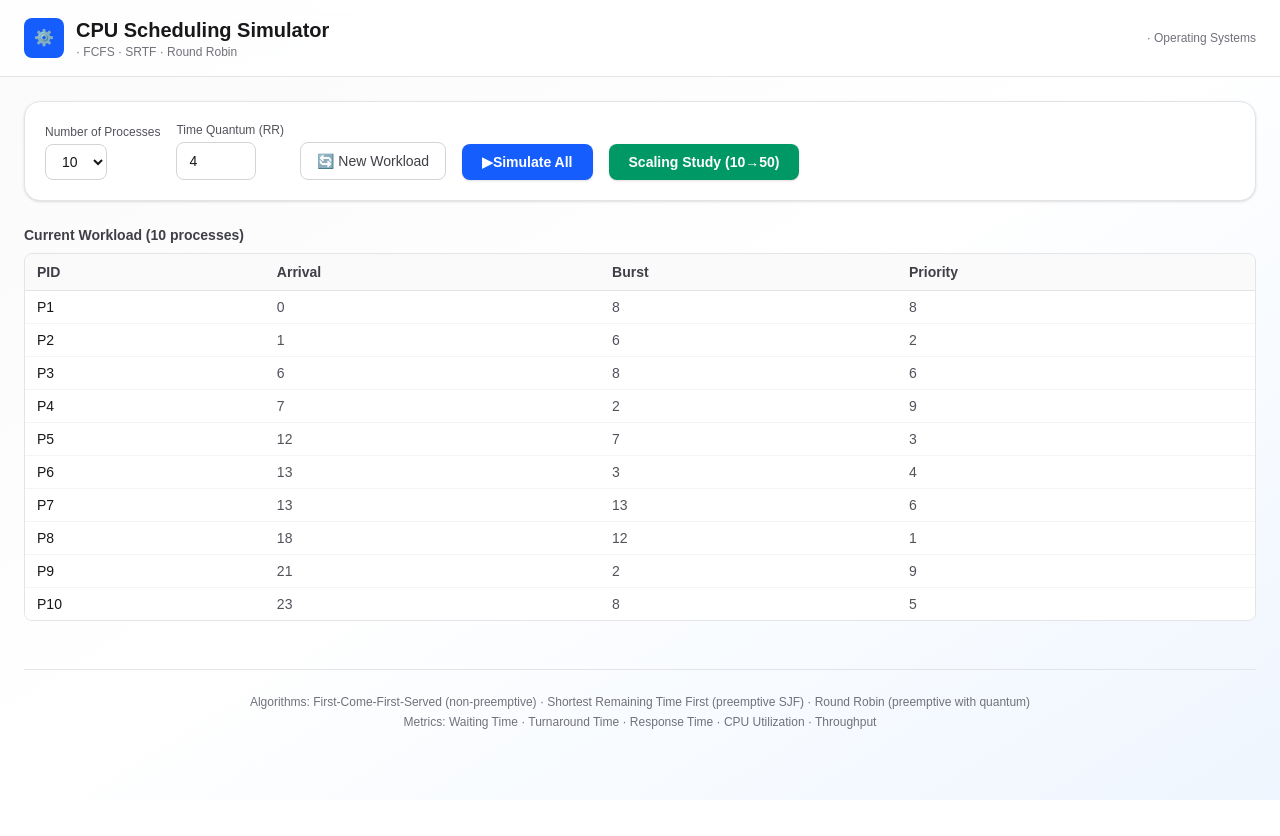
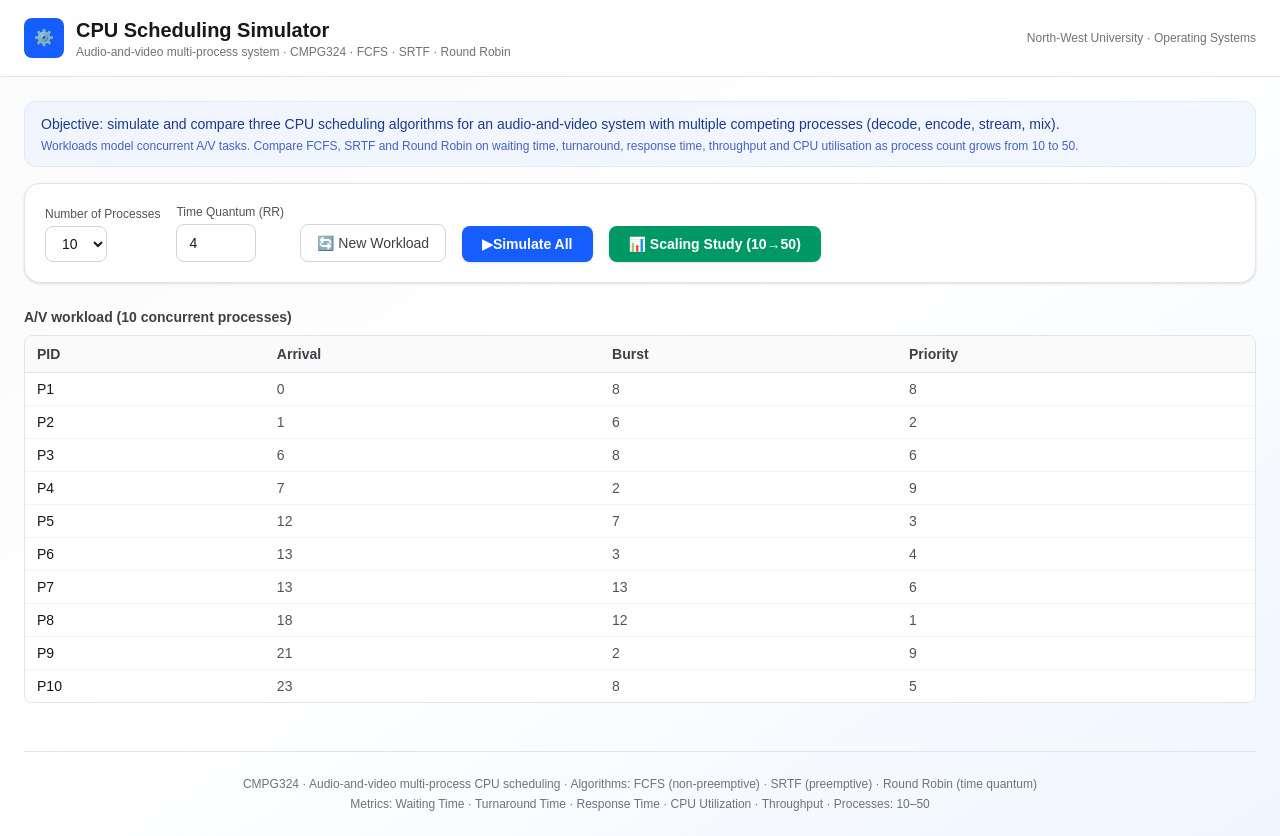
Before and after one commit to CalvinMachitje/cpu-scheduler, a Next.js app: page / in a window 1280 px wide. Before the commit the page ends 800 px from the top, so only its background shows below. Built offline with nearby package versions, Linux system fonts and the light colour scheme.

Commit message:
feat: enhance metadata and descriptions for CPU scheduling simulator; update algorithms and types for audio-video system context

```diff
--- a/src/app/layout.tsx
+++ b/src/app/layout.tsx
@@ -1,4 +1,3 @@
-// root/cpu-scheduler/src/app/layout.tsx
 import type { Metadata } from "next";
 import { Geist, Geist_Mono } from "next/font/google";
 import "./globals.css";
@@ -14,8 +13,9 @@ const geistMono = Geist_Mono({
 });
 
 export const metadata: Metadata = {
-  title: "CPU Scheduling Simulator",
-  description: "Simulate and compare FCFS, SRTF and Round Robin CPU scheduling algorithms",
+  title: "CPU Scheduling Simulator | CMPG324 | Audio-Video System",
+  description:
+    "Simulate and compare FCFS, SRTF and Round Robin for an audio-and-video system with multiple processes. CMPG324 Operating Systems, North-West University.",
 };
 
 export default function RootLayout({ children }: LayoutProps<"/">) {
--- a/src/app/page.tsx
+++ b/src/app/page.tsx
@@ -132,17 +132,30 @@ export default function Home() {
                 CPU Scheduling Simulator
               </h1>
               <p className="text-xs text-zinc-500">
-                 · FCFS · SRTF · Round Robin
+                Audio-and-video multi-process system · CMPG324 · FCFS · SRTF · Round Robin
               </p>
             </div>
           </div>
           <div className="hidden text-right text-xs text-zinc-500 sm:block">
-            · Operating Systems
+            North-West University · Operating Systems
           </div>
         </div>
       </header>
 
       <main className="mx-auto max-w-7xl px-4 py-6 sm:px-6">
+        <section className="mb-4 rounded-xl border border-blue-100 bg-blue-50/80 px-4 py-3 text-sm text-blue-900 dark:border-blue-900 dark:bg-blue-950/40 dark:text-blue-100">
+          <p className="font-medium">
+            Objective: simulate and compare three CPU scheduling algorithms for an
+            audio-and-video system with multiple competing processes (decode, encode,
+            stream, mix).
+          </p>
+          <p className="mt-1 text-xs text-blue-800/80 dark:text-blue-200/80">
+            Workloads model concurrent A/V tasks. Compare FCFS, SRTF and Round Robin on
+            waiting time, turnaround, response time, throughput and CPU utilisation as
+            process count grows from 10 to 50.
+          </p>
+        </section>
+
         <section className="mb-6 rounded-2xl border border-zinc-200 bg-white p-5 shadow-sm dark:border-zinc-700 dark:bg-zinc-900">
           <div className="flex flex-wrap items-end gap-4">
             <div>
@@ -198,6 +211,7 @@ export default function Home() {
               disabled={isRunning}
               className="flex items-center gap-2 rounded-lg bg-emerald-600 px-5 py-2 text-sm font-semibold text-white shadow hover:bg-emerald-700 disabled:opacity-60"
             >
+              📊
               Scaling Study (10→50)
             </button>
           </div>
@@ -205,7 +219,7 @@ export default function Home() {
 
         <section className="mb-6">
           <h2 className="mb-2 text-sm font-semibold text-zinc-700 dark:text-zinc-300">
-            Current Workload ({processes.length} processes)
+            A/V workload ({processes.length} concurrent processes)
           </h2>
           <ProcessTable processes={processes} />
         </section>
@@ -331,11 +345,12 @@ export default function Home() {
 
         <footer className="mt-12 border-t border-zinc-200 pt-6 text-center text-xs text-zinc-500 dark:border-zinc-800">
           <p>
-            Algorithms: First-Come-First-Served (non-preemptive) · Shortest Remaining Time First
-            (preemptive SJF) · Round Robin (preemptive with quantum)
+            CMPG324 · Audio-and-video multi-process CPU scheduling · Algorithms: FCFS
+            (non-preemptive) · SRTF (preemptive) · Round Robin (time quantum)
           </p>
           <p className="mt-1">
-            Metrics: Waiting Time · Turnaround Time · Response Time · CPU Utilization · Throughput
+            Metrics: Waiting Time · Turnaround Time · Response Time · CPU Utilization ·
+            Throughput · Processes: 10–50
           </p>
         </footer>
       </main>
```
Also changed, not shown: src/lib/algorithms.ts (+12 -0 lines), src/lib/types.ts (+6 -2 lines).
